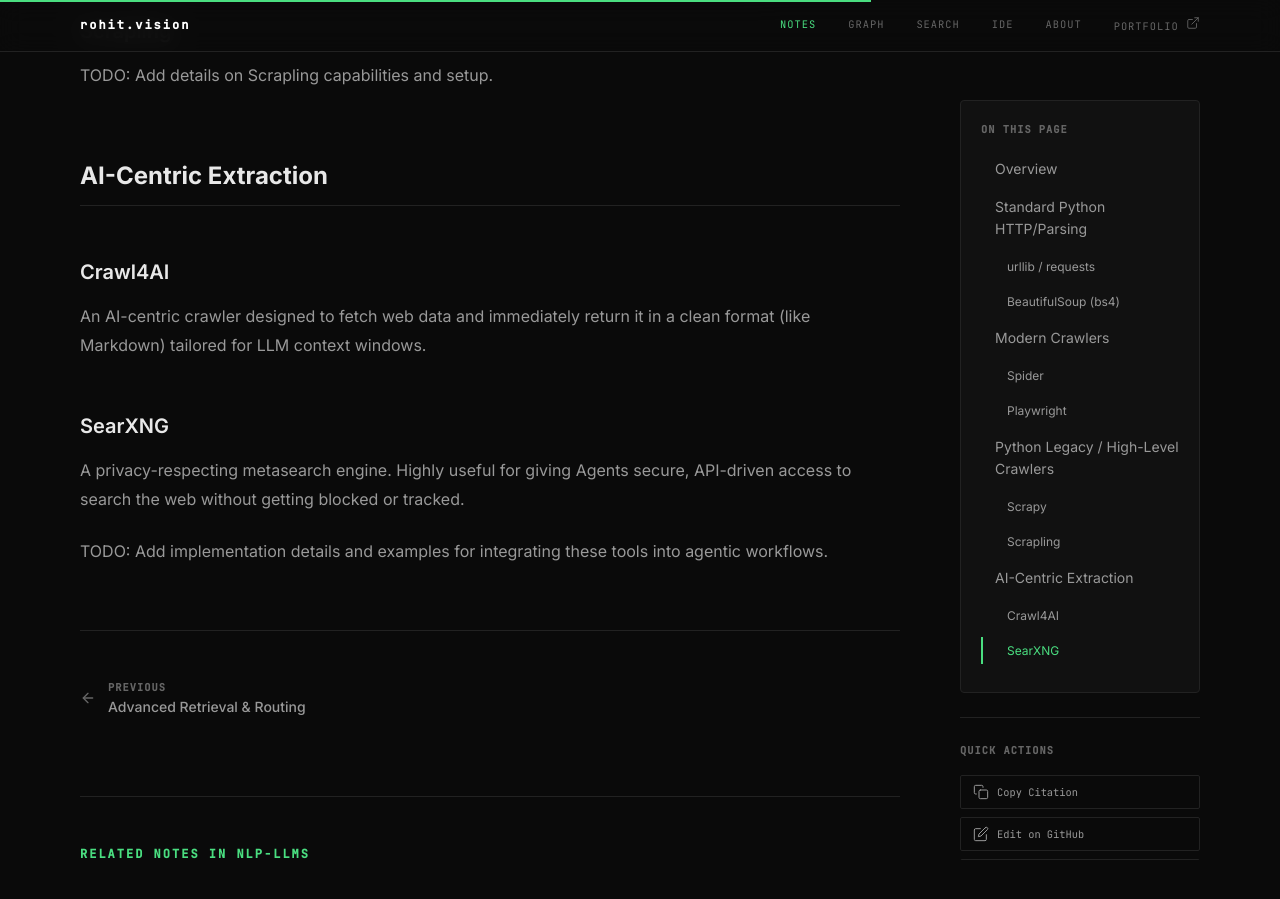
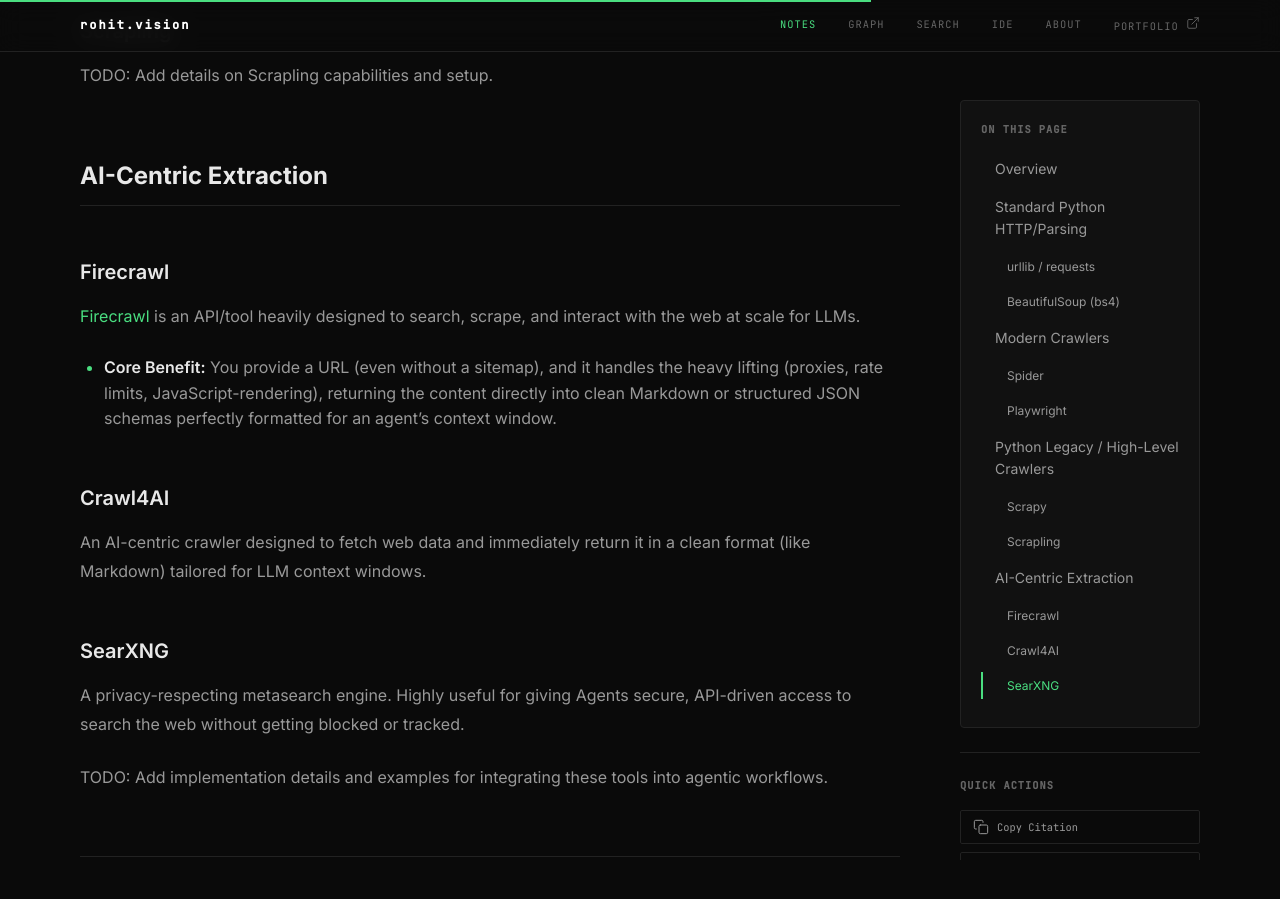
Before and after one commit to rokmr/blogs, a Jekyll site: the page built from _notes/nlp-llms/rag/web-scraping.md, in a window 1280 px wide and 900 px high, scrolled down 1999 px. Built offline with Jekyll 4.4.1, drawn with Linux system fonts in a browser that asks for light colours; nearby versions of some CDN libraries.

Commit message:
docs: add Firecrawl to AI-centric web scraping and data extraction

```diff
--- a/_notes/nlp-llms/rag/web-scraping.md
+++ b/_notes/nlp-llms/rag/web-scraping.md
@@ -43,6 +43,10 @@
 
 ## AI-Centric Extraction
 
+### Firecrawl
+[Firecrawl](https://github.com/mendableai/firecrawl) is an API/tool heavily designed to search, scrape, and interact with the web at scale for LLMs.
+- **Core Benefit:** You provide a URL (even without a sitemap), and it handles the heavy lifting (proxies, rate limits, JavaScript-rendering), returning the content directly into clean Markdown or structured JSON schemas perfectly formatted for an agent's context window.
+
 ### Crawl4AI
 An AI-centric crawler designed to fetch web data and immediately return it in a clean format (like Markdown) tailored for LLM context windows.
 
```
